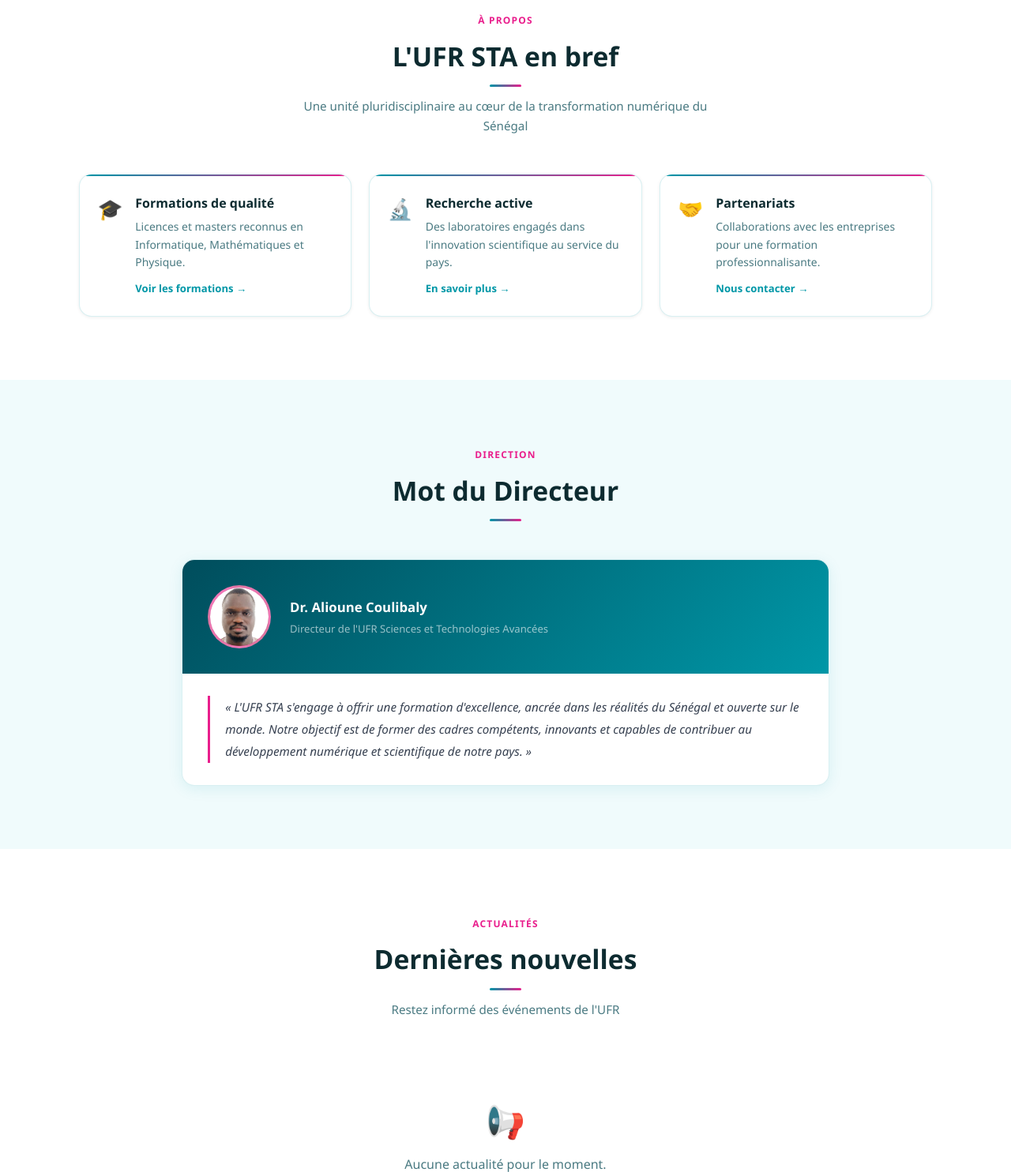
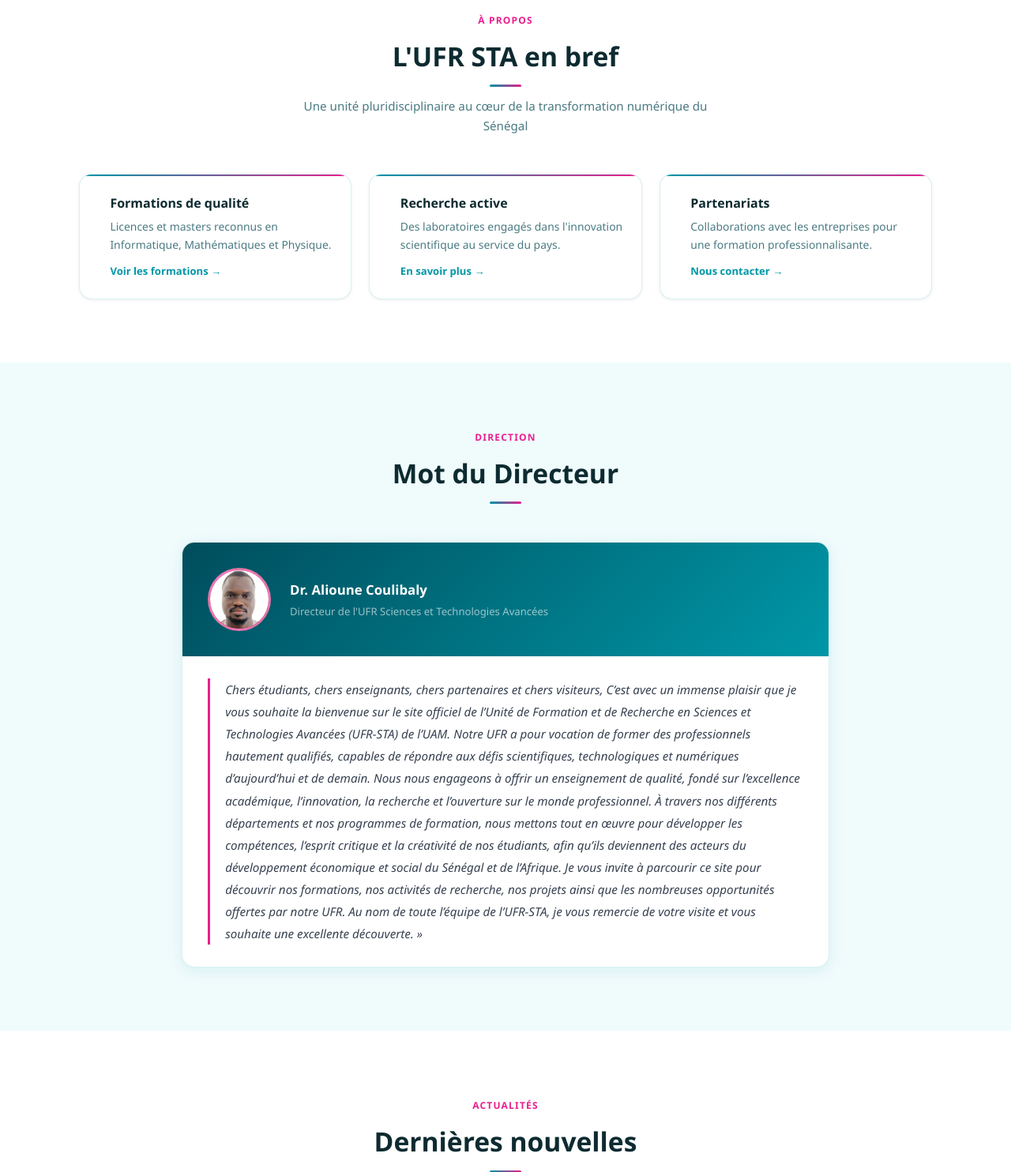
Before and after one commit to sarraichatou1-sn/final-web-project, a Flask app: template ufr-sta/templates/index.html in a window 1280 px wide. Shown: the part 971-2455 px from the top of the page at 79% size. Run offline with Flask 3, Linux system fonts and the light colour scheme; the template is opened without the code that fills it, so the values that code supplies are empty.

Commit message:
feat: la page d'accueil avec le hero et les sections

```diff
--- a/ufr-sta/templates/index.html
+++ b/ufr-sta/templates/index.html
@@ -42,7 +42,7 @@
     </div>
     <div class="cards-grid">
       <div class="card card-feature">
-        <div class="card-icon">🎓</div>
+        <div class="card-icon"></div>
         <div class="card-body">
           <h3 class="card-title">Formations de qualité</h3>
           <p class="card-text">Licences et masters reconnus en Informatique, Mathématiques et Physique.</p>
@@ -50,7 +50,7 @@
         </div>
       </div>
       <div class="card card-feature">
-        <div class="card-icon">🔬</div>
+        <div class="card-icon"></div>
         <div class="card-body">
           <h3 class="card-title">Recherche active</h3>
           <p class="card-text">Des laboratoires engagés dans l'innovation scientifique au service du pays.</p>
@@ -58,7 +58,7 @@
         </div>
       </div>
       <div class="card card-feature">
-        <div class="card-icon">🤝</div>
+        <div class="card-icon"></div>
         <div class="card-body">
           <h3 class="card-title">Partenariats</h3>
           <p class="card-text">Collaborations avec les entreprises pour une formation professionnalisante.</p>
@@ -90,9 +90,12 @@
       </div>
       <div class="directeur-body">
         <blockquote class="dir-quote">
-          « L'UFR STA s'engage à offrir une formation d'excellence, ancrée dans les réalités
-          du Sénégal et ouverte sur le monde. Notre objectif est de former des cadres compétents,
-          innovants et capables de contribuer au développement numérique et scientifique de notre pays. »
+          Chers étudiants, chers enseignants, chers partenaires et chers visiteurs,
+            C’est avec un immense plaisir que je vous souhaite la bienvenue sur le site officiel de l’Unité de Formation et de Recherche en Sciences et Technologies Avancées (UFR-STA) de l’UAM.
+            Notre UFR a pour vocation de former des professionnels hautement qualifiés, capables de répondre aux défis scientifiques, technologiques et numériques d’aujourd’hui et de demain. Nous nous engageons à offrir un enseignement de qualité, fondé sur l’excellence académique, l’innovation, la recherche et l’ouverture sur le monde professionnel.
+            À travers nos différents départements et nos programmes de formation, nous mettons tout en œuvre pour développer les compétences, l’esprit critique et la créativité de nos étudiants, afin qu’ils deviennent des acteurs du développement économique et social du Sénégal et de l’Afrique.
+            Je vous invite à parcourir ce site pour découvrir nos formations, nos activités de recherche, nos projets ainsi que les nombreuses opportunités offertes par notre UFR.
+            Au nom de toute l’équipe de l’UFR-STA, je vous remercie de votre visite et vous souhaite une excellente découverte. »
         </blockquote>
       </div>
     </div>
@@ -113,7 +116,7 @@
       <div class="card">
         <div class="card-img-placeholder">
           {% if actu.photo %}
-            <img class="card-img" src="{{ url_for('static', filename='images/' + actu.photo) }}" alt="{{ actu.titre }}" onerror="this.parentElement.innerHTML='<span class=card-img-icon>📰</span>'">
+            <img class="card-img" src="{{ url_for('static', filename='images/STA_image1.jpg') }}" alt="{{ actu.titre }}" onerror="this.parentElement.innerHTML='<span class=card-img-icon>📰</span>'">
           {% else %}
             <span class="card-img-icon">📰</span>
           {% endif %}
@@ -155,7 +158,7 @@
           </div>
           <h3 class="card-title mt-1">{{ act.titre }}</h3>
           <p class="card-text">{{ (act.description or '')[:100] }}{% if act.description and act.description|length > 100 %}…{% endif %}</p>
-          <a href="{{ url_for('activite_detail', act_id=act.id) }}" class="card-link">Voir plus →</a>
+          <a href="{{ url_for('activites') }}" class="card-link">Voir plus →</a>
         </div>
       </div>
       {% endfor %}
```
